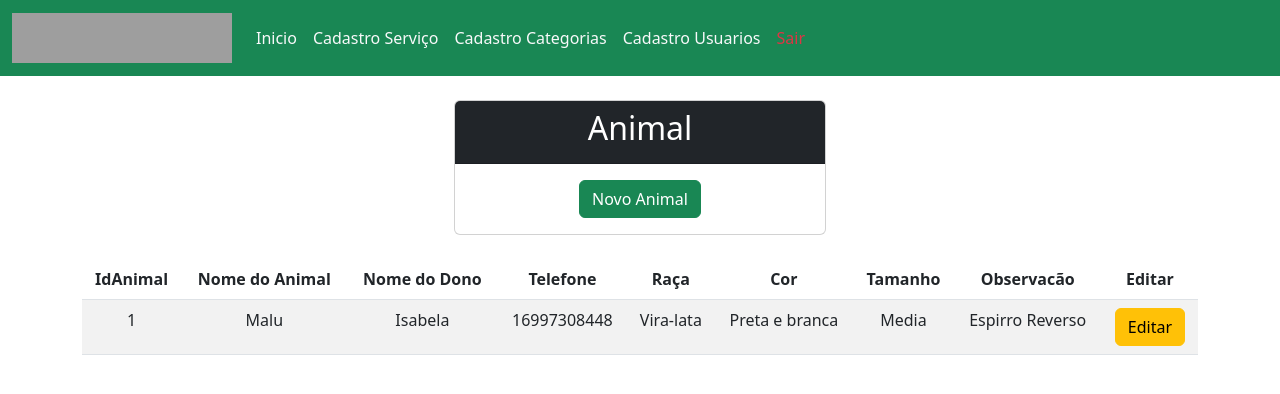
After one commit to LucasSgarbi/AniMais, a PHP site: page /animal/tabAnimal.php in a window 1280 px wide. The commit adds this page. Shown: the top 394 px of the page. Run offline with PHP 8.4, Linux system fonts and the light colour scheme; a user stored in the database is signed in; data comes from the database, SQL or seed files in the repository; grey boxes are pictures that could not be loaded.

Commit message:
att e inicio animal

```diff
--- /dev/null
+++ b/animal/tabAnimal.php
@@ -0,0 +1,84 @@
+<?php
+	session_start();
+	include "../verificador/verificador.php";
+	$titulo = "Animal
+	";
+	include "../ucabecalho/uCabecalho.php";
+	include "../conexao/conexao.php";
+	$query = "select IdAnimal,NomeAnimal,NomeDono,Telefone,Raca,Cor,Tamanho,Observacao from animal";
+	$resultado = mysqli_query($conexao, $query);
+
+?>
+
+	<div class="card mt-4 mb-4 col-4 mx-auto text-center">
+		<div class="card-header bg-dark text-white"><h2>Animal</h2></div>
+		<div class="card-body">
+			<div class="row">
+				<div>
+					<a href="./formCadAnimal.php" class="btn btn-success">Novo Animal</a>
+				</div>
+			</div>
+		</div>
+	</div>
+
+	<?php
+	if (isset($_GET["erro"]) && !empty($_GET["erro"])) {
+	?>
+	    <div class="alert alert-danger">
+	        <?php echo $_GET['erro'] ?>
+	    </div>
+	<?php
+	}
+	?>
+
+	<?php
+	if (isset($_GET["sucesso"]) && !empty($_GET["sucesso"])) {
+	?>
+	    <div class="alert alert-success">
+	        <?php echo $_GET['sucesso'] ?>
+	    </div>
+	<?php
+	}
+	?>
+
+	<table class="table table-hover table-striped">
+		<thead class="text-center">
+			<tr>
+				<th>IdAnimal</th>
+				<th>Nome do Animal</th>
+				<th>Nome do Dono</th>
+				<th>Telefone</th>
+				<th>Raça</th>
+				<th>Cor</th>
+				<th>Tamanho</th>
+				<th>Observacão</th>
+				<th>Editar</th>
+			</tr>
+		</thead>
+		<tbody class="text-center">
+			<?php
+			while ($linha = mysqli_fetch_array($resultado)) {
+
+			?>
+			<?php
+			?>
+				<tr>
+					<td><?php echo $linha["IdAnimal"]; ?></td>
+					<td><?php echo $linha["NomeAnimal"]; ?></td>
+					<td><?php echo $linha["NomeDono"]; ?></td>
+					<td><?php echo $linha["Telefone"]; ?></td>
+					<td><?php echo $linha["Raca"]; ?></td>
+					<td><?php echo $linha["Cor"]; ?></td>
+					<td><?php echo $linha["Tamanho"]; ?></td>
+					<td><?php echo $linha["Observacao"]; ?></td>
+					<td><a class="btn btn-warning" href="./editAnimal.php?id=<?php echo $linha["IdAnimal"];?>">Editar</a></td>
+				</tr>
+			<?php
+			}
+			?>
+		</tbody>
+	</table>
+
+<?php
+ include "../urodape/uRodape.php";
+ ?>
--- a/servico/editServico.php
+++ b/servico/editServico.php
@@ -1,13 +1,9 @@
 <?php
     session_start();
     include "../verificador/verificador.php";
-    $titulo = "Edição de Produtos";
+    $titulo = "Edição de Serviço";
     include "../conexao/conexao.php";
     include "../ucabecalho/uCabecalho.php";
-
-    // $querySelect = "select ID, NOME from CATEGORIA; ";
-    // $resultadoSelect = mysqli_query($conexao, $querySelect);
-
 
     if (isset($_POST) && !empty($_POST)) {
         $id = $_POST['id'];
```
